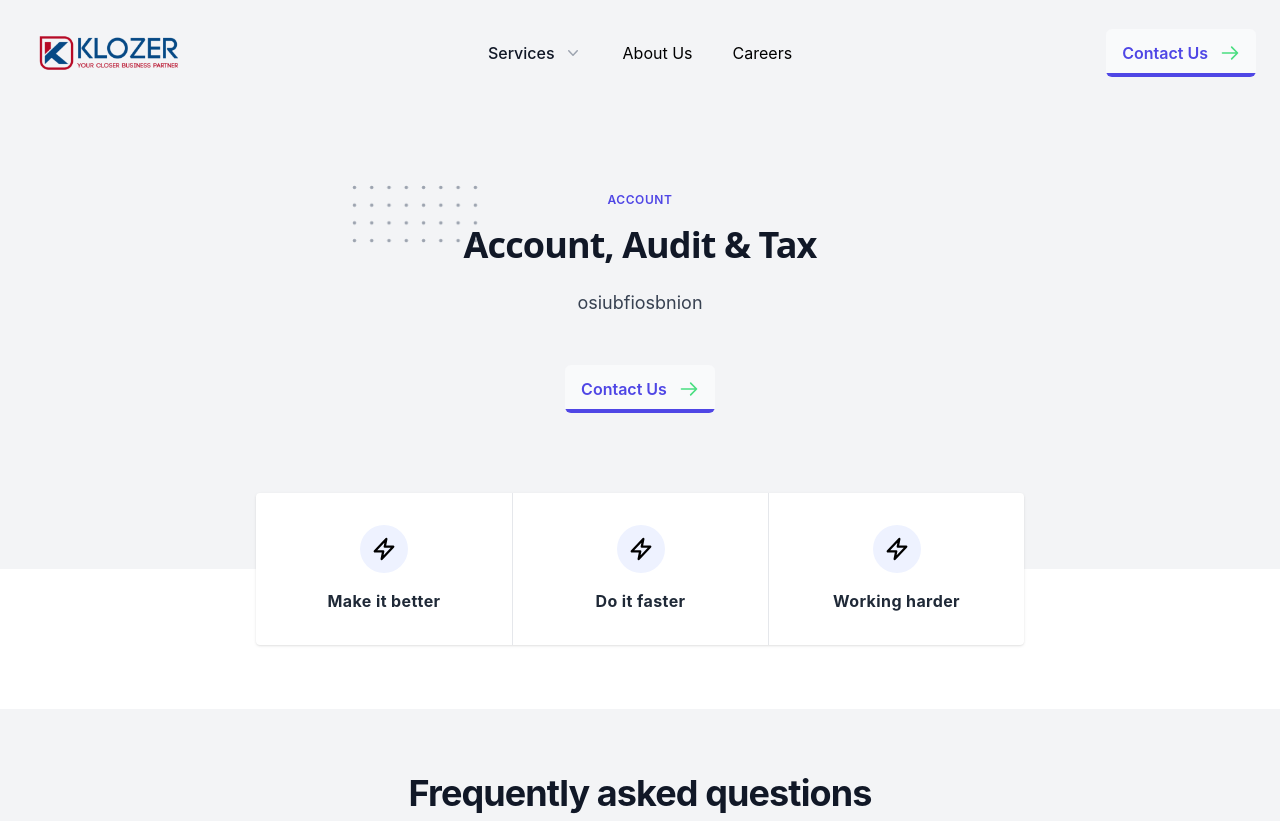
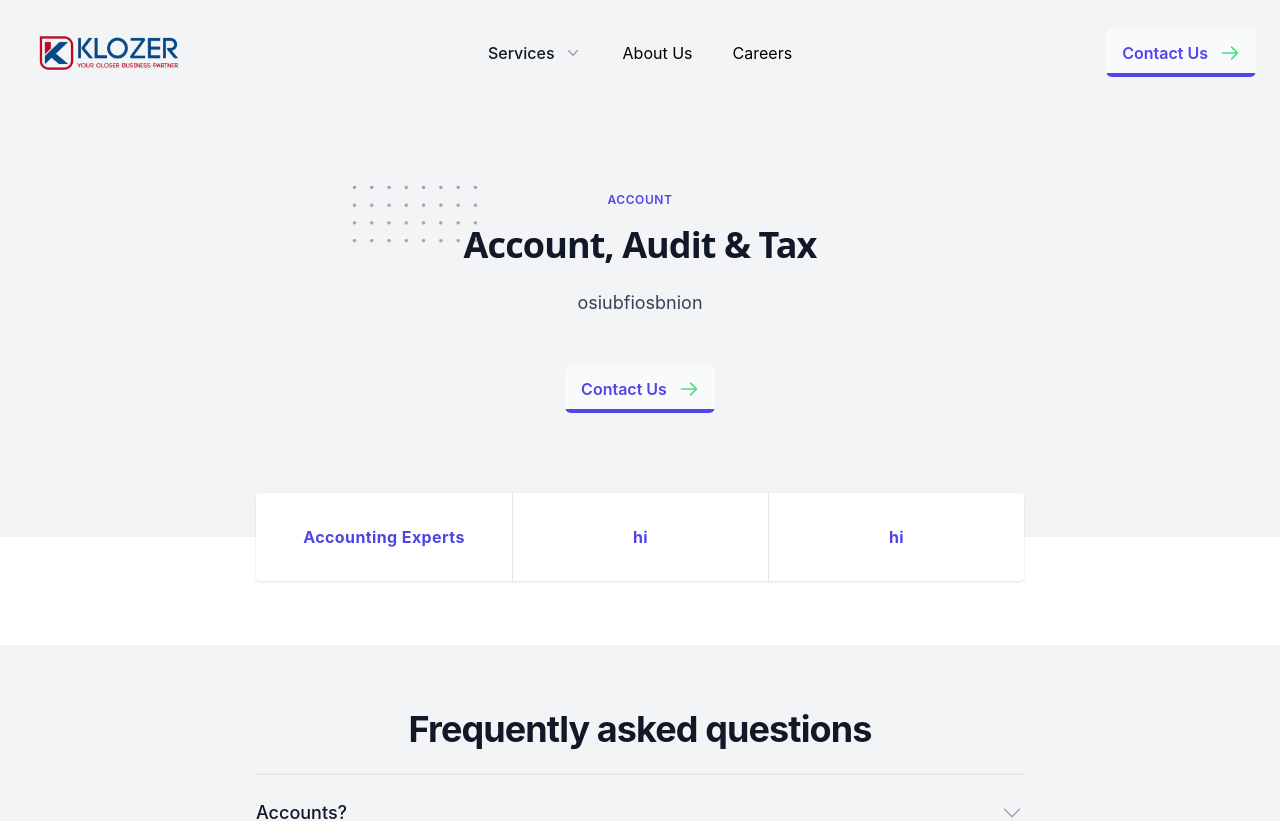
Before and after one commit to hilyas786/klozer, a Next.js app: page /services/account-audit-tax/account-audit-tax-home in a window 1280 px wide. Shown: the top 821 px of the page. Built offline with nearby package versions, Linux system fonts and the light colour scheme.

Commit message:
Update UI

```diff
--- /dev/null
+++ b/components/CTA.jsx
@@ -0,0 +1,22 @@
+import React from 'react';
+import { Button } from './Button';
+
+const CTA = () => {
+  return (
+    <div className='bg-indigo-50'>
+      <div className='mx-auto max-w-7xl py-5 px-4 sm:px-6 lg:flex lg:items-center lg:justify-between lg:py-10 lg:px-8'>
+        <h2 className='text-3xl font-bold tracking-tight text-gray-900 md:text-4xl'>
+          <span className='block'>Ready to open a company?</span>
+          <span className='block text-indigo-600'>Consult with us today</span>
+        </h2>
+        <div className='mt-8 flex lg:mt-0 lg:flex-shrink-0'>
+          <div className='inline-flex rounded-md shadow'>
+            <Button href='/contact' txt='Get started' />
+          </div>
+        </div>
+      </div>
+    </div>
+  );
+};
+
+export default CTA;
--- a/components/Footer.jsx
+++ b/components/Footer.jsx
@@ -1,5 +1,6 @@
 import Image from 'next/image';
 import klozerLogo from '../public/img/klozerlogo.png';
+import CTA from './CTA';
 
 const navigation = {
   main: [
--- a/components/IntroSection.jsx
+++ b/components/IntroSection.jsx
@@ -1,6 +1,13 @@
 import { Button } from './Button';
 
-const IntroSection = ({ smallHeading, mainHeading, paragraph }) => {
+const IntroSection = ({
+  smallHeading,
+  mainHeading,
+  paragraph,
+  Title1,
+  Title2,
+  Title3,
+}) => {
   return (
     <div className='mb-16'>
       <div className='bg-gray-100'>
@@ -48,65 +55,14 @@ const IntroSection = ({ smallHeading, mainHeading, paragraph }) => {
       <div className='relative px-4 sm:px-0'>
         <div className='absolute inset-0 bg-gray-100 h-1/2' />
         <div className='relative grid mx-auto overflow-hidden bg-white divide-y rounded shadow sm:divide-y-0 sm:divide-x sm:max-w-screen-sm sm:grid-cols-3 lg:max-w-screen-md'>
-          <div className='inline-block p-8 text-center'>
-            <div className='flex items-center justify-center w-12 h-12 mx-auto mb-4 rounded-full bg-indigo-50'>
-              <svg
-                className='w-10 h-10 text-deep-purple-accent-400'
-                stroke='currentColor'
-                viewBox='0 0 52 52'
-              >
-                <polygon
-                  strokeWidth='3'
-                  strokeLinecap='round'
-                  strokeLinejoin='round'
-                  fill='none'
-                  points='29 13 14 29 25 29 23 39 38 23 27 23'
-                />
-              </svg>
-            </div>
-            <p className='font-bold tracking-wide text-gray-800'>
-              Make it better
-            </p>
+          <div className='p-8 text-center items-center justify-center flex'>
+            <p className='font-bold tracking-wide text-indigo-600'>{Title1}</p>
           </div>
           <div className='inline-block p-8 text-center'>
-            <div className='flex items-center justify-center w-12 h-12 mx-auto mb-4 rounded-full bg-indigo-50'>
-              <svg
-                className='w-10 h-10 text-deep-purple-accent-400'
-                stroke='currentColor'
-                viewBox='0 0 52 52'
-              >
-                <polygon
-                  strokeWidth='3'
-                  strokeLinecap='round'
-                  strokeLinejoin='round'
-                  fill='none'
-                  points='29 13 14 29 25 29 23 39 38 23 27 23'
-                />
-              </svg>
-            </div>
-            <p className='font-bold tracking-wide text-gray-800'>
-              Do it faster
-            </p>
+            <p className='font-bold tracking-wide text-indigo-600'>{Title2}</p>
           </div>
-          <div className='inline-block p-8 text-center'>
-            <div className='flex items-center justify-center w-12 h-12 mx-auto mb-4 rounded-full bg-indigo-50'>
-              <svg
-                className='w-10 h-10 text-deep-purple-accent-400'
-                stroke='currentColor'
-                viewBox='0 0 52 52'
-              >
-                <polygon
-                  strokeWidth='3'
-                  strokeLinecap='round'
-                  strokeLinejoin='round'
-                  fill='none'
-                  points='29 13 14 29 25 29 23 39 38 23 27 23'
-                />
-              </svg>
-            </div>
-            <p className='font-bold tracking-wide text-gray-800'>
-              Working harder
-            </p>
+          <div className='p-8 text-center items-center justify-center flex'>
+            <p className='font-bold tracking-wide text-indigo-600'>{Title3}</p>
           </div>
         </div>
       </div>
--- a/components/Navbar.js
+++ b/components/Navbar.js
@@ -249,7 +249,7 @@ export default function Navbar() {
               </Link>
             </div>
             <div className='-my-2 -mr-2 md:hidden'>
-              <Popover.Button className='inline-flex items-center justify-center rounded-md bg-white p-2 text-gray-400 hover:bg-gray-100 hover:text-gray-500 focus:outline-none focus:ring-2 focus:ring-inset focus:ring-indigo-500'>
+              <Popover.Button className='inline-flex items-center justify-center rounded-md bg-gray-100 p-2 text-black hover:bg-gray-100 hover:text-gray-500 focus:outline-none focus:ring-2 focus:ring-inset focus:ring-indigo-500'>
                 <span className='sr-only'>Open menu</span>
                 <Bars3Icon className='h-6 w-6' aria-hidden='true' />
               </Popover.Button>
--- a/pages/_app.js
+++ b/pages/_app.js
@@ -2,11 +2,13 @@ import Navbar from '../components/Navbar';
 import '../styles/globals.css';
 import { ThemeProvider } from 'next-themes';
 import Footer from '../components/Footer';
+import CTA from '../components/CTA';
 function MyApp({ Component, pageProps }) {
   return (
     <>
       <Navbar />
       <Component {...pageProps} />
+      <CTA />
       <Footer />
     </>
   );
--- a/pages/index.js
+++ b/pages/index.js
@@ -87,7 +87,7 @@ export default function Home() {
       </Hero>
       {/* 2nd section */}
 
-      <div className='relative overflow-hidden bg-gray-100 pb-32'>
+      <div className='relative overflow-hidden bg-gray-100 '>
         <div className='relative'>
           <div className='lg:mx-auto lg:grid lg:max-w-7xl lg:grid-flow-col-dense lg:grid-cols-2 lg:gap-24 lg:px-8'>
             <div className='mx-auto max-w-xl px-4 sm:px-6 lg:mx-0 lg:max-w-none lg:py-16 lg:px-0'>
@@ -479,21 +479,7 @@ export default function Home() {
         </div>
         <Faqs faqs={FaqHome} />
         {/* CTA SECTION  */}
-        <div className='bg-indigo-50'>
-          <div className='mx-auto max-w-7xl py-12 px-4 sm:px-6 lg:flex lg:items-center lg:justify-between lg:py-24 lg:px-8'>
-            <h2 className='text-3xl font-bold tracking-tight text-gray-900 md:text-4xl'>
-              <span className='block'>Ready to open a company?</span>
-              <span className='block text-indigo-600'>
-                Consult with us today
-              </span>
-            </h2>
-            <div className='mt-8 flex lg:mt-0 lg:flex-shrink-0'>
-              <div className='inline-flex rounded-md shadow'>
-                <Button href='/contact' txt='Get started' />
-              </div>
-            </div>
-          </div>
-        </div>
+
         {/* CTA SECTION ENDS  */}
       </div>
     </main>
--- a/pages/services/account-audit-tax/account-audit-tax-home.jsx
+++ b/pages/services/account-audit-tax/account-audit-tax-home.jsx
@@ -10,6 +10,9 @@ const accountaudittax = () => {
         smallHeading='Account'
         mainHeading='Account, Audit & Tax'
         paragraph='osiubfiosbnion'
+        Title1='Accounting Experts'
+        Title2='hi'
+        Title3='hi'
       />
       <Faqs faqs={FaqsAccounts} />
       <div className='relative overflow-hidden bg-white py-16'>
```
